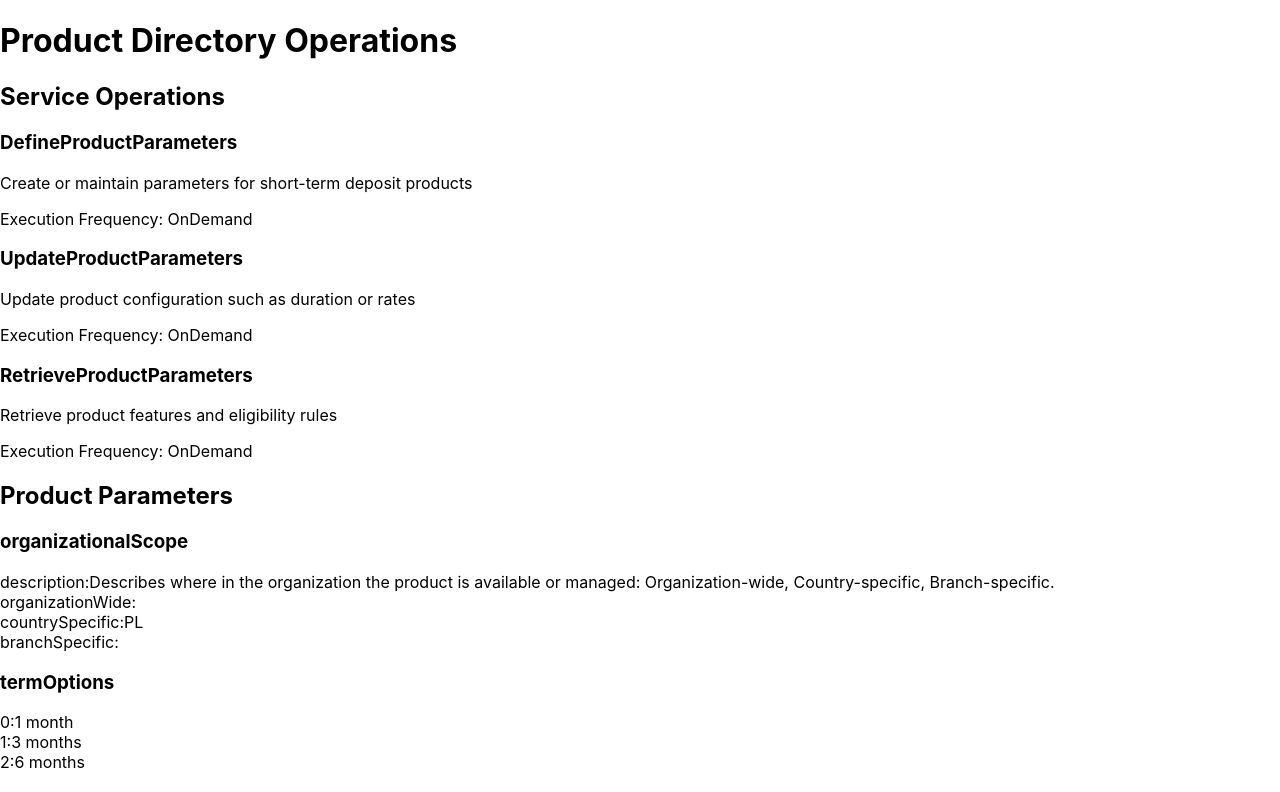
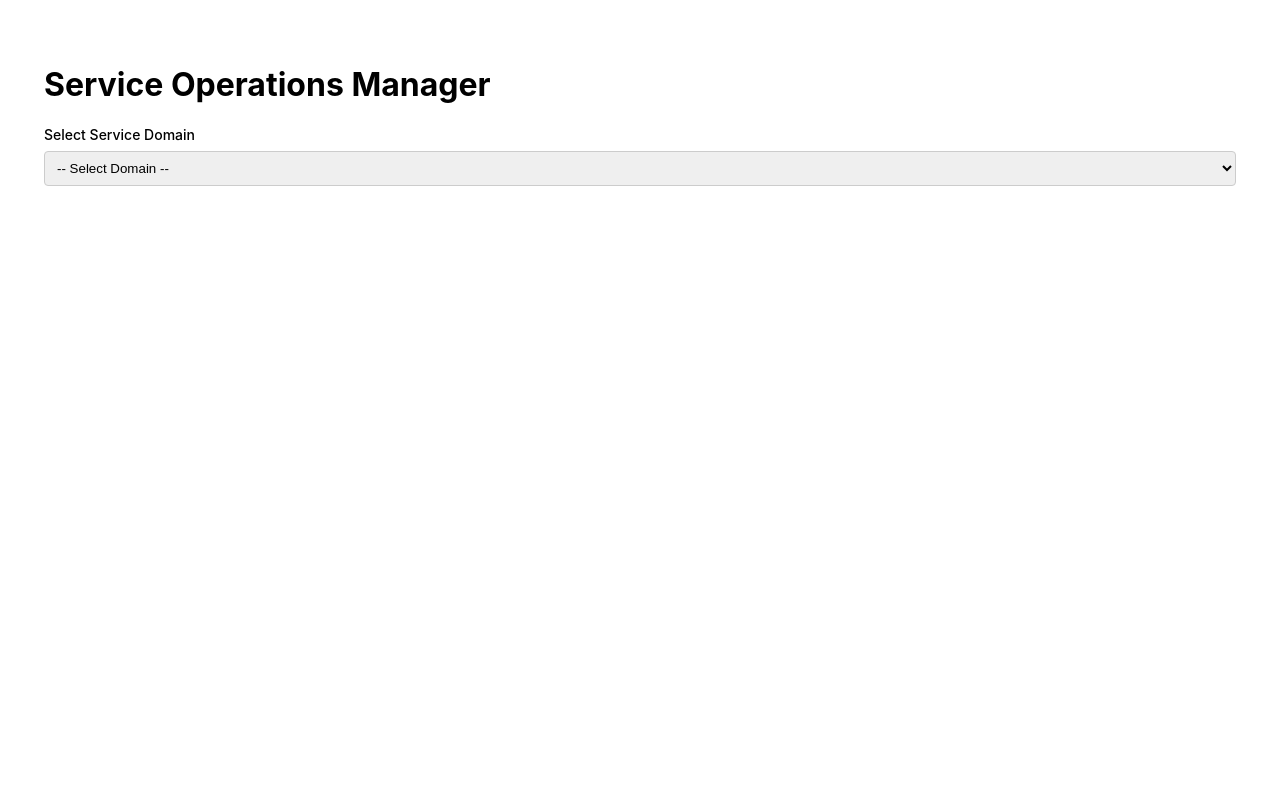
Before and after one commit to mirfor/vendopia-app, a React (Create React App) app: page / in a window 1280 px wide. Shown: the top 792 px of the page. Built offline with nearby package versions, Linux system fonts and the light colour scheme.

Commit message:
Add DataForm component and Tailwind CSS configuration

```diff
--- a/package.json
+++ b/package.json
@@ -40,6 +40,9 @@
     ]
   },
   "devDependencies": {
-    "gh-pages": "^6.3.0"
+    "autoprefixer": "^10.4.14",
+    "gh-pages": "^6.3.0",
+    "postcss": "^8.4.21",
+    "tailwindcss": "^3.3.1"
   }
 }
--- /dev/null
+++ b/postcss.config.js
@@ -0,0 +1,6 @@
+module.exports = {
+  plugins: {
+    tailwindcss: {},
+    autoprefixer: {},
+  },
+}
--- a/src/App.css
+++ b/src/App.css
@@ -1,38 +1,97 @@
 .App {
-  text-align: center;
+  text-align: left;
+  padding: 20px;
 }
 
-.App-logo {
-  height: 40vmin;
-  pointer-events: none;
+.container {
+  max-width: 1200px;
+  margin: 0 auto;
+  padding: 24px;
 }
 
-@media (prefers-reduced-motion: no-preference) {
-  .App-logo {
-    animation: App-logo-spin infinite 20s linear;
-  }
+.form-group {
+  margin-bottom: 24px;
 }
 
-.App-header {
-  background-color: #282c34;
-  min-height: 100vh;
-  display: flex;
-  flex-direction: column;
-  align-items: center;
-  justify-content: center;
-  font-size: calc(10px + 2vmin);
-  color: white;
+.label {
+  display: block;
+  font-size: 14px;
+  font-weight: 500;
+  margin-bottom: 8px;
 }
 
-.App-link {
-  color: #61dafb;
+.select, .input, .textarea {
+  width: 100%;
+  padding: 8px;
+  border: 1px solid #ccc;
+  border-radius: 4px;
+  margin-bottom: 16px;
 }
 
-@keyframes App-logo-spin {
-  from {
-    transform: rotate(0deg);
-  }
-  to {
-    transform: rotate(360deg);
-  }
+.operations-grid {
+  display: grid;
+  grid-template-columns: repeat(auto-fill, minmax(300px, 1fr));
+  gap: 16px;
+  margin-top: 24px;
 }
+
+.operation-card {
+  border: 1px solid #ccc;
+  border-radius: 4px;
+  padding: 16px;
+  cursor: pointer;
+}
+
+.operation-card.selected {
+  border-color: #3b82f6;
+  background-color: #eff6ff;
+}
+
+.operation-title {
+  font-size: 16px;
+  font-weight: 500;
+  margin-bottom: 8px;
+}
+
+.operation-description {
+  font-size: 14px;
+  color: #666;
+  margin-bottom: 8px;
+}
+
+.operation-frequency {
+  font-size: 12px;
+  color: #888;
+}
+
+.button {
+  padding: 8px 16px;
+  border-radius: 4px;
+  cursor: pointer;
+}
+
+.button-primary {
+  background-color: #3b82f6;
+  color: white;
+  border: none;
+}
+
+.button-secondary {
+  background-color: white;
+  color: #666;
+  border: 1px solid #ccc;
+}
+
+.button-container {
+  display: flex;
+  justify-content: flex-end;
+  gap: 16px;
+  margin-top: 24px;
+}
+
+.edit-form {
+  border: 1px solid #ccc;
+  border-radius: 4px;
+  padding: 24px;
+  margin-top: 24px;
+}
--- a/src/App.js
+++ b/src/App.js
@@ -1,50 +1,13 @@
 import React from "react";
-import data from "./data.json";
+import DataForm from "./DataForm";
+import "./App.css";
 
-export default function App() {
-  const productDirectory = data.ProductDirectory;
-
+function App() {
   return (
-    <div className="p-6 max-w-4xl mx-auto">
-      <h1 className="text-3xl font-bold mb-6">Product Directory Operations</h1>
-
-      <div className="space-y-8">
-        {/* Service Operations Section */}
-        <section className="bg-white p-6 rounded-lg shadow">
-          <h2 className="text-2xl font-semibold mb-4">Service Operations</h2>
-          <div className="space-y-4">
-            {productDirectory.serviceOperations.map((operation, index) => (
-              <div key={index} className="border p-4 rounded">
-                <h3 className="text-xl font-medium mb-2">{operation.name}</h3>
-                <p className="text-gray-600 mb-2">{operation.description}</p>
-                <p className="text-sm text-gray-500">
-                  <span className="font-medium">Execution Frequency:</span> {operation.executionFrequency}
-                </p>
-              </div>
-            ))}
-          </div>
-        </section>
-
-        {/* Product Parameters Section */}
-        <section className="bg-white p-6 rounded-lg shadow">
-          <h2 className="text-2xl font-semibold mb-4">Product Parameters</h2>
-          <div className="space-y-4">
-            {Object.entries(productDirectory.productParameters).map(([key, value]) => (
-              <div key={key} className="border p-4 rounded">
-                <h3 className="text-xl font-medium mb-2">{key}</h3>
-                <div className="space-y-2">
-                  {Object.entries(value).map(([paramKey, paramValue]) => (
-                    <div key={paramKey} className="flex">
-                      <span className="font-medium w-1/3">{paramKey}:</span>
-                      <span className="w-2/3">{paramValue}</span>
-                    </div>
-                  ))}
-                </div>
-              </div>
-            ))}
-          </div>
-        </section>
-      </div>
+    <div className="App">
+      <DataForm />
     </div>
   );
 }
+
+export default App;
--- /dev/null
+++ b/src/DataForm.js
@@ -0,0 +1,181 @@
+import React, { useState } from 'react';
+import data from './data.json';
+
+const DataForm = () => {
+  const [formData, setFormData] = useState(data);
+  const [selectedDomain, setSelectedDomain] = useState('');
+  const [selectedOperation, setSelectedOperation] = useState(null);
+  const [isEditing, setIsEditing] = useState(false);
+
+  const domains = Object.keys(formData);
+
+  const handleDomainChange = (e) => {
+    setSelectedDomain(e.target.value);
+    setSelectedOperation(null);
+    setIsEditing(false);
+  };
+
+  const handleOperationSelect = (operation) => {
+    setSelectedOperation(operation);
+    setIsEditing(true);
+  };
+
+  const handleOperationChange = (e) => {
+    const { name, value } = e.target;
+    setSelectedOperation(prev => ({
+      ...prev,
+      [name]: value
+    }));
+  };
+
+  const handleAccountingInstructionChange = (index, field, value) => {
+    setSelectedOperation(prev => ({
+      ...prev,
+      accountingInstructions: prev.accountingInstructions.map((instruction, i) =>
+        i === index ? { ...instruction, [field]: value } : instruction
+      )
+    }));
+  };
+
+  const handleSave = () => {
+    setFormData(prev => ({
+      ...prev,
+      [selectedDomain]: {
+        ...prev[selectedDomain],
+        serviceOperations: prev[selectedDomain].serviceOperations.map(op =>
+          op.name === selectedOperation.name ? selectedOperation : op
+        )
+      }
+    }));
+    setIsEditing(false);
+  };
+
+  return (
+    <div className="container">
+      <h1>Service Operations Manager</h1>
+
+      <div className="form-group">
+        <label className="label">Select Service Domain</label>
+        <select
+          className="select"
+          value={selectedDomain}
+          onChange={handleDomainChange}
+        >
+          <option value="">-- Select Domain --</option>
+          {domains.map(domain => (
+            <option key={domain} value={domain}>
+              {formData[domain].serviceDomain}
+            </option>
+          ))}
+        </select>
+      </div>
+
+      {selectedDomain && (
+        <div>
+          <h2>{formData[selectedDomain].serviceDomain} Operations</h2>
+
+          <div className="operations-grid">
+            {formData[selectedDomain].serviceOperations.map((operation, index) => (
+              <div
+                key={operation.name}
+                className={`operation-card ${selectedOperation?.name === operation.name ? 'selected' : ''}`}
+                onClick={() => handleOperationSelect(operation)}
+              >
+                <h3 className="operation-title">{operation.name}</h3>
+                <p className="operation-description">{operation.description}</p>
+                <p className="operation-frequency">
+                  Frequency: {operation.executionFrequency}
+                </p>
+              </div>
+            ))}
+          </div>
+
+          {selectedOperation && isEditing && (
+            <div className="edit-form">
+              <h3>Edit Operation</h3>
+
+              <div className="form-group">
+                <label className="label">Name</label>
+                <input
+                  type="text"
+                  name="name"
+                  value={selectedOperation.name}
+                  onChange={handleOperationChange}
+                  className="input"
+                />
+
+                <label className="label">Description</label>
+                <textarea
+                  name="description"
+                  value={selectedOperation.description}
+                  onChange={handleOperationChange}
+                  className="textarea"
+                  rows="3"
+                />
+
+                <label className="label">Execution Frequency</label>
+                <input
+                  type="text"
+                  name="executionFrequency"
+                  value={selectedOperation.executionFrequency}
+                  onChange={handleOperationChange}
+                  className="input"
+                />
+
+                {selectedOperation.accountingInstructions && (
+                  <div className="form-group">
+                    <h4>Accounting Instructions</h4>
+                    {selectedOperation.accountingInstructions.map((instruction, index) => (
+                      <div key={index} className="form-group">
+                        <label className="label">Instruction Type</label>
+                        <input
+                          type="text"
+                          value={instruction.instructionType}
+                          onChange={(e) => handleAccountingInstructionChange(index, 'instructionType', e.target.value)}
+                          className="input"
+                        />
+
+                        <label className="label">Posting Rule</label>
+                        <input
+                          type="text"
+                          value={instruction.postingRule}
+                          onChange={(e) => handleAccountingInstructionChange(index, 'postingRule', e.target.value)}
+                          className="input"
+                        />
+
+                        <label className="label">Trigger</label>
+                        <input
+                          type="text"
+                          value={instruction.trigger}
+                          onChange={(e) => handleAccountingInstructionChange(index, 'trigger', e.target.value)}
+                          className="input"
+                        />
+                      </div>
+                    ))}
+                  </div>
+                )}
+
+                <div className="button-container">
+                  <button
+                    onClick={() => setIsEditing(false)}
+                    className="button button-secondary"
+                  >
+                    Cancel
+                  </button>
+                  <button
+                    onClick={handleSave}
+                    className="button button-primary"
+                  >
+                    Save Changes
+                  </button>
+                </div>
+              </div>
+            </div>
+          )}
+        </div>
+      )}
+    </div>
+  );
+};
+
+export default DataForm;
```
Also changed, not shown: tailwind.config.js (added, +10 -0 lines), src/tailwind.config.js (added), 2 other files (tests, documents, lock files or other folders).
